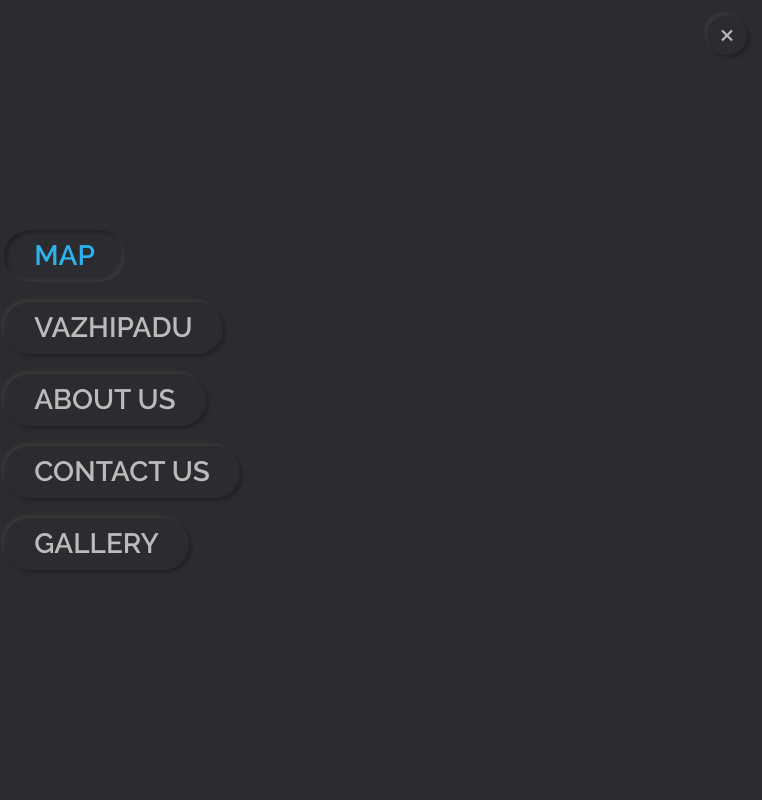
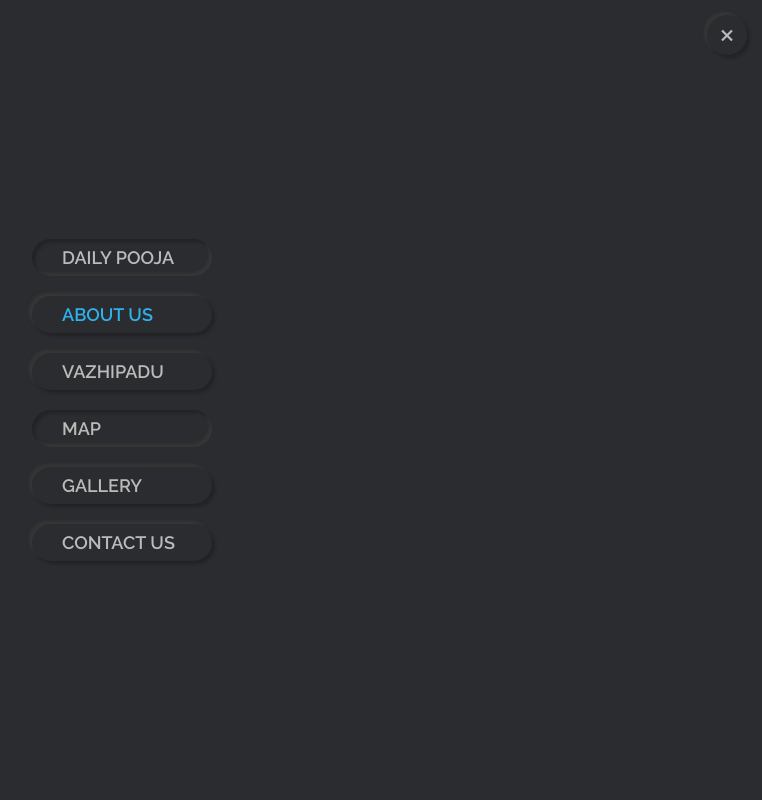
Before and after one commit to bibinvc/gd, a plain HTML site: page dailypooja.html in a window 1280 px wide. Both pictures are taken after a click on the element 1245 px from the left and 40 px from the top of the page. Shown: the top 800 px of the page, without its empty margins (518-1280 px from the left). Drawn offline with nearby package versions, Linux system fonts and the light colour scheme.

Commit message:
font fixed

```diff
--- a/dailypooja.html
+++ b/dailypooja.html
@@ -51,16 +51,24 @@
   <!-- end  -->
 
   <!-- navigation menu start  -->
-  <nav class="nav-menu">
-    <div class="close-nav-menu outer-shadow hover-in-shadow">&times;</div>
-    <div class="nav-menu-inner">
+  <nav class="nav-menu align-items-center">
+    <div class="close-nav-menu outer-shadow hover-in-shadow align-items-center">&times;</div>
+    <div class="nav-menu-inner align-items-center">
       <ul>
-        <li><a href="/map.html" class="link-item inner-shadow active">MAP</a></li>
-        <li><a href="/vazhipaadu.html" class="link-item outer-shadow hover-in-shadow">VAZHIPADU</a></li>
-        <li><a href="/about.html" class="link-item outer-shadow hover-in-shadow">ABOUT US</a></li>
-        <li><a href="/contact.html" class="link-item outer-shadow hover-in-shadow">CONTACT US</a></li>
-        <!-- <li><a href="#testimonial" class="link-item outer-shadow hover-in-shadow">Testimonial</a></li> -->
-        <li><a href="/gallery.html" class="link-item outer-shadow hover-in-shadow">GALLERY</a></li>
+        <li><a href="dailypooja.html" style="width: 180px; font-size:18px;"
+            class="link-item inner-shadow hover-in-shadow">DAILY
+            POOJA</a></li>
+        <li><a href="about.html" style="width: 180px; font-size:18px;" class="link-item outer-shadow active">ABOUT
+            US</a></li>
+        <li><a href="vazhipaadu.html" style="width: 180px; font-size:18px;"
+            class="link-item outer-shadow hover-in-shadow align-items-center">VAZHIPADU</a></li>
+        <li><a href="map.html" style="width: 180px; font-size:18px;"
+            class="link-item inner-shadow hover-in-shadow">MAP</a></li>
+        <li><a href="gallery.html" style="width: 180px; font-size:18px;"
+            class="link-item outer-shadow hover-in-shadow">GALLERY</a></li>
+        <li><a href="contact.html" style="width: 180px; font-size:18px;"
+            class="link-item outer-shadow hover-in-shadow">CONTACT
+            US</a></li>
       </ul>
     </div>
 
```
Also changed, not shown: about.html (+15 -6 lines), contact.html (+15 -6 lines), gallery.html (+15 -6 lines), map.html (+16 -5 lines), vazhipaadu.html (+14 -6 lines).
